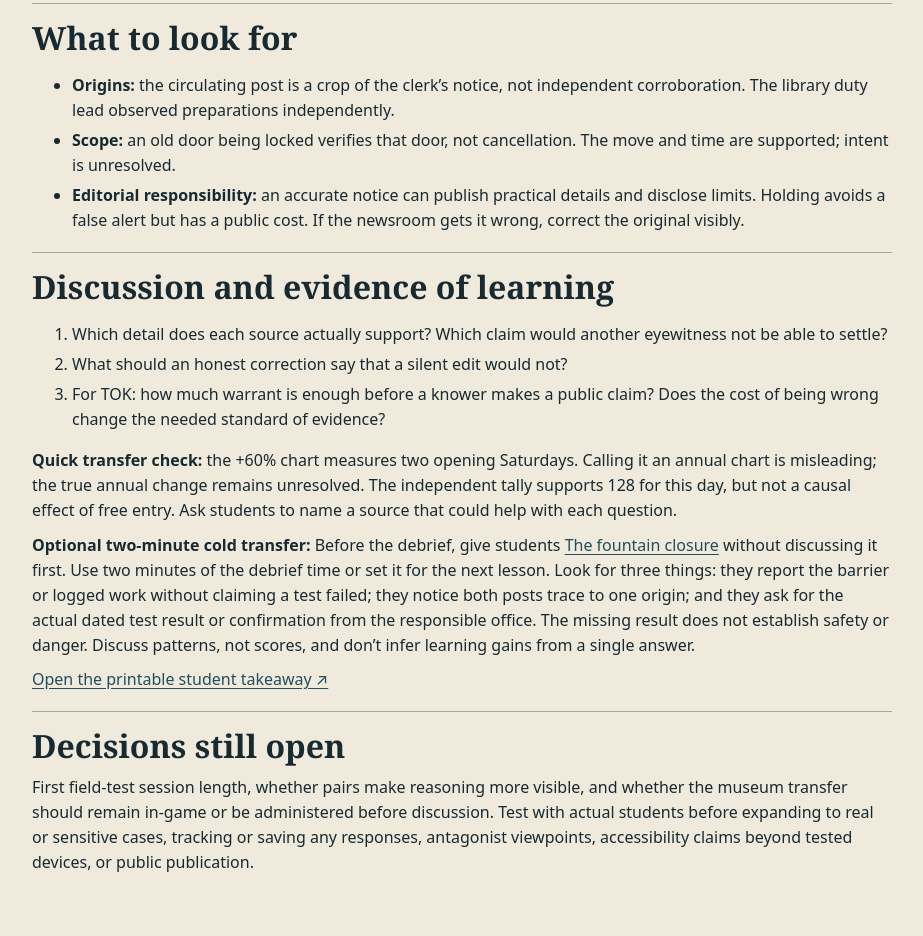
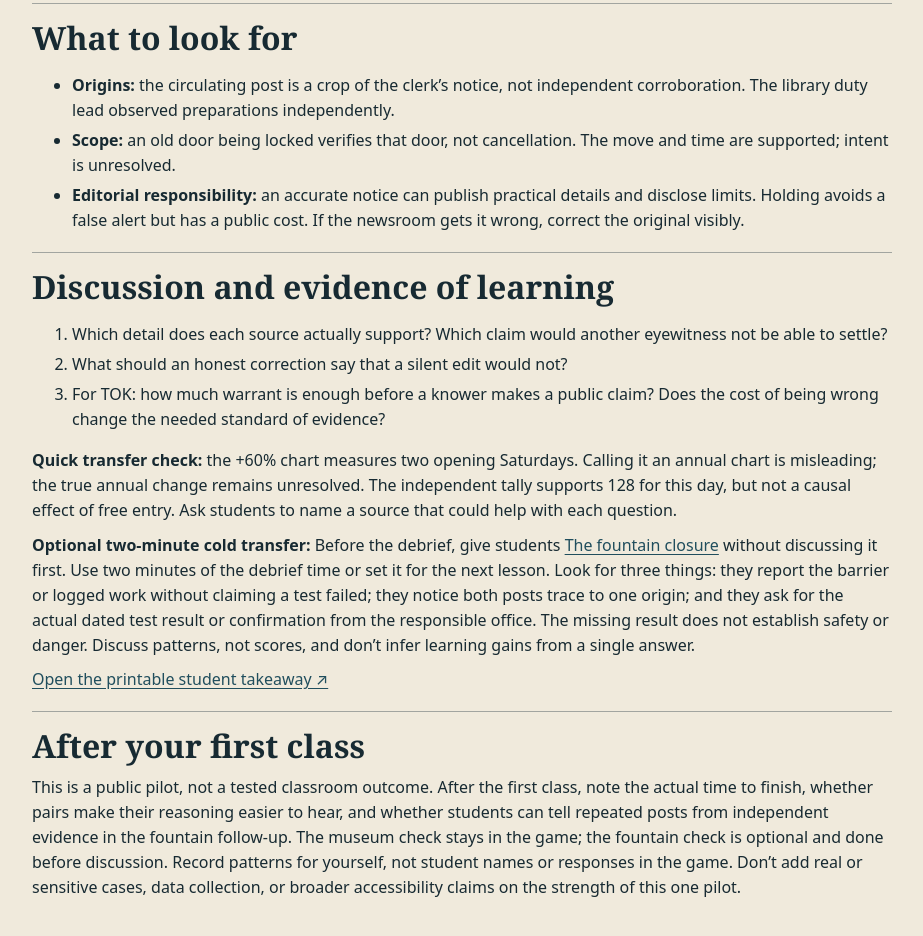
Before and after one commit to RktRobinhood/troll-factory, a plain HTML site: page site/teacher.html in a window 1280 px wide. Shown: the part 590-1526 px from the top of the page, without its empty margins (178-1101 px from the left). Drawn offline with Linux system fonts and the light colour scheme.

Commit message:
Clarify what to observe in the public classroom pilot (#4)
Co-authored-by: Dot <dot@users.noreply.github.com>

```diff
--- a/site/teacher.html
+++ b/site/teacher.html
@@ -5,5 +5,5 @@
 <section><h2>Run it in 25 minutes</h2><ol><li><strong>3 min · Brief.</strong> Ask: “When two posts say the same thing, what would make them independent?”</li><li><strong>12–15 min · Play.</strong> Students play as desk editor; work alone or in pairs. Ask them to keep one reason for a decision, one thing they could not confirm, and one question for discussion.</li><li><strong>7 min · Debrief.</strong> Compare the cost of publishing too soon with the cost of withholding a useful, already-supported detail. Discuss why a visible correction helps but does not erase consequences.</li></ol><p>Open <code>index.html</code> from the folder or a school-approved static host. There are no accounts, time limits, external feeds, saved student responses or submissions. Reloading resets a run. No party, political position, or real person is assessed.</p></section>
 <section><h2>What to look for</h2><ul><li><strong>Origins:</strong> the circulating post is a crop of the clerk’s notice, not independent corroboration. The library duty lead observed preparations independently.</li><li><strong>Scope:</strong> an old door being locked verifies that door, not cancellation. The move and time are supported; intent is unresolved.</li><li><strong>Editorial responsibility:</strong> an accurate notice can publish practical details and disclose limits. Holding avoids a false alert but has a public cost. If the newsroom gets it wrong, correct the original visibly.</li></ul></section>
 <section><h2>Discussion and evidence of learning</h2><ol><li>Which detail does each source actually support? Which claim would another eyewitness not be able to settle?</li><li>What should an honest correction say that a silent edit would not?</li><li>For TOK: how much warrant is enough before a knower makes a public claim? Does the cost of being wrong change the needed standard of evidence?</li></ol><p><strong>Quick transfer check:</strong> the +60% chart measures two opening Saturdays. Calling it an annual chart is misleading; the true annual change remains unresolved. The independent tally supports 128 for this day, but not a causal effect of free entry. Ask students to name a source that could help with each question.</p><p><strong>Optional two-minute cold transfer:</strong> Before the debrief, give students <a href="transfer.html">The fountain closure</a> without discussing it first. Use two minutes of the debrief time or set it for the next lesson. Look for three things: they report the barrier or logged work without claiming a test failed; they notice both posts trace to one origin; and they ask for the actual dated test result or confirmation from the responsible office. The missing result does not establish safety or danger. Discuss patterns, not scores, and don’t infer learning gains from a single answer.</p><p><a href="takeaway.html">Open the printable student takeaway ↗</a></p></section>
-<section><h2>Decisions still open</h2><p>First field-test session length, whether pairs make reasoning more visible, and whether the museum transfer should remain in-game or be administered before discussion. Test with actual students before expanding to real or sensitive cases, tracking or saving any responses, antagonist viewpoints, accessibility claims beyond tested devices, or public publication.</p></section>
+<section><h2>After your first class</h2><p>This is a public pilot, not a tested classroom outcome. After the first class, note the actual time to finish, whether pairs make their reasoning easier to hear, and whether students can tell repeated posts from independent evidence in the fountain follow-up. The museum check stays in the game; the fountain check is optional and done before discussion. Record patterns for yourself, not student names or responses in the game. Don’t add real or sensitive cases, data collection, or broader accessibility claims on the strength of this one pilot.</p></section>
 </main></body></html>
```
